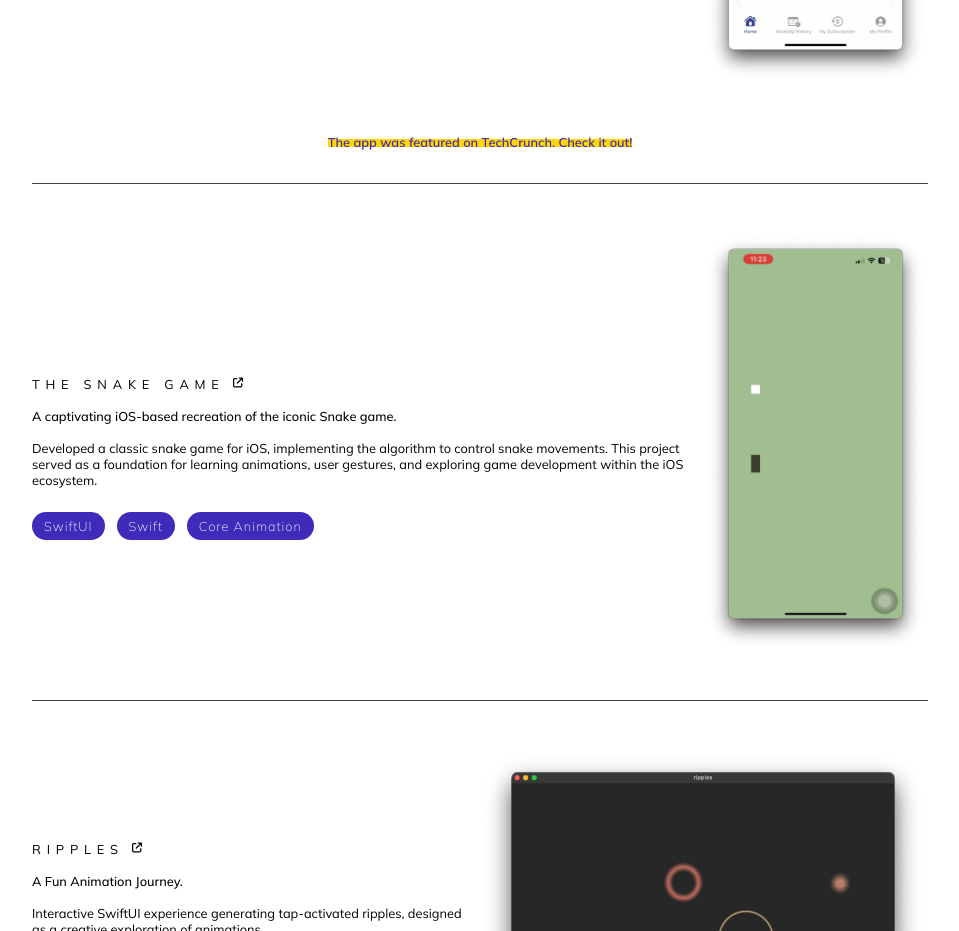
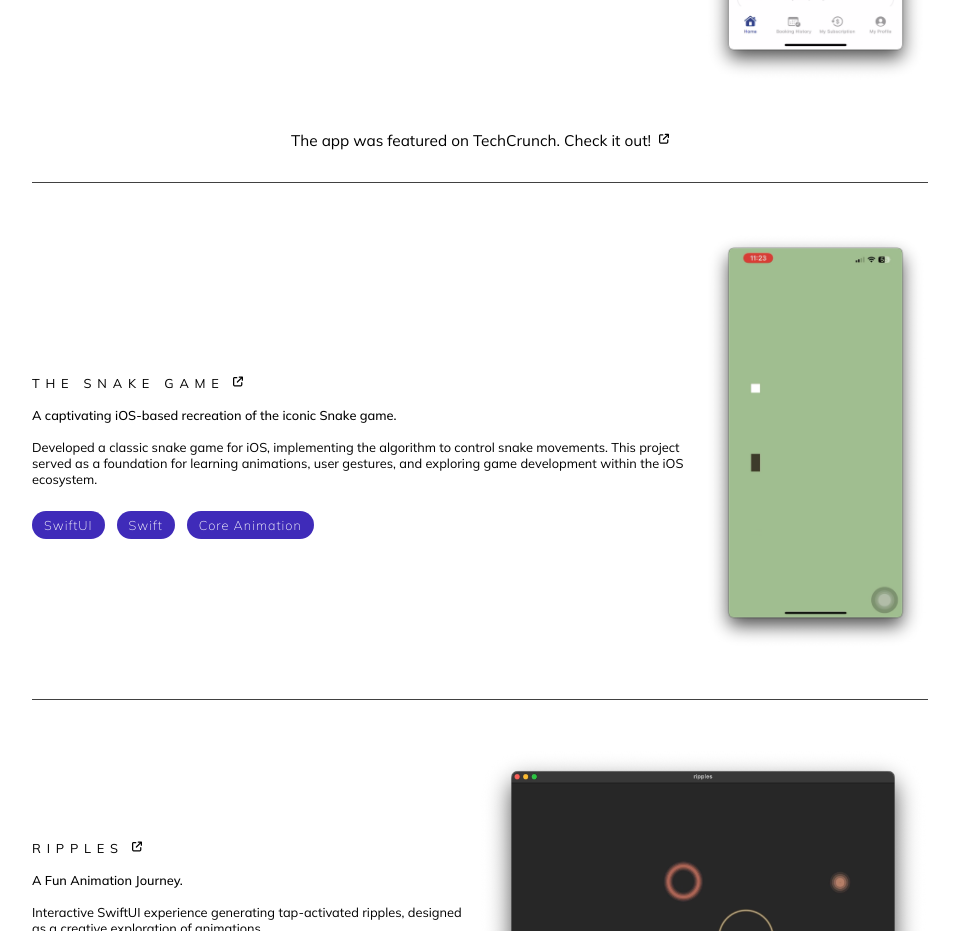
Before and after one commit to anaghajp1996/anagha-portfolio, a Next.js app: page / in a window 1280 px wide. Shown: the part 1280-2211 px from the top of the page, without its empty margins (160-1119 px from the left). Built offline with nearby package versions, Linux system fonts and the light colour scheme.

Commit message:
chore: Update UI for links

```diff
--- a/src/app/Styles/expertise.module.css
+++ b/src/app/Styles/expertise.module.css
@@ -27,33 +27,30 @@
 }
 
 .link {
-  color: #3f2bb9;
-  font-size: 1vw;
+  display: flex;
+  font-size: 1.2vw;
   border-radius: 28.406px;
-  font-weight: 600;
+  font-weight: 400;
   text-decoration: none;
   position: relative;
+  text-decoration: none;
+  color: black;
 }
 
-.link:hover::before {
-  bottom: 0;
-  height: 100%;
+.link:hover {
+  font-weight: 700;
 }
 
 .link::before {
-  content: '';
-  background-color: #FFD700;
-  position: absolute;
-  left: 0;
-  bottom: 3px;
-  width: 100%;
-  height: 8px;
-  z-index: -1;
-  transition: all .3s ease-in-out;
+  font-weight: 700;
 }
 
 @media only screen and (max-width: 800px) {
   .heading {
     font-size: 2vw;
   }
+
+  .link {
+    font-size: 3vw;
+  }
 }
--- a/src/app/expertise.tsx
+++ b/src/app/expertise.tsx
@@ -6,6 +6,8 @@ import "./Constants";
 import { technologyUsed } from "./Constants";
 import Work from "./work";
 import Link from "next/link";
+import { FontAwesomeIcon } from "@fortawesome/react-fontawesome";
+import { faArrowUpRightFromSquare } from "@fortawesome/free-solid-svg-icons";
 
 const mulish = Mulish({ subsets: ["latin"] });
 
@@ -44,15 +46,19 @@ export default function Expertise() {
           "Subscriptions",
         ]}
       ></Work>
-      <div>
+      <div className={style.link}>
         <Link
           href="https://techcrunch.com/2024/07/22/the-scene-app-matches-new-yorkers-with-restaurants-bars-clubs/"
           className={style.link}
           passHref={true}
           target="_blank"
         >
-        The app was featured on TechCrunch. Check it out!
+          The app was featured on TechCrunch. Check it out!
         </Link>
+        <FontAwesomeIcon
+          icon={faArrowUpRightFromSquare}
+          style={{ width: "10", paddingLeft: "8px" }}
+        />
       </div>
       <div className={style.bottomBorder}></div>
       <Work
```
